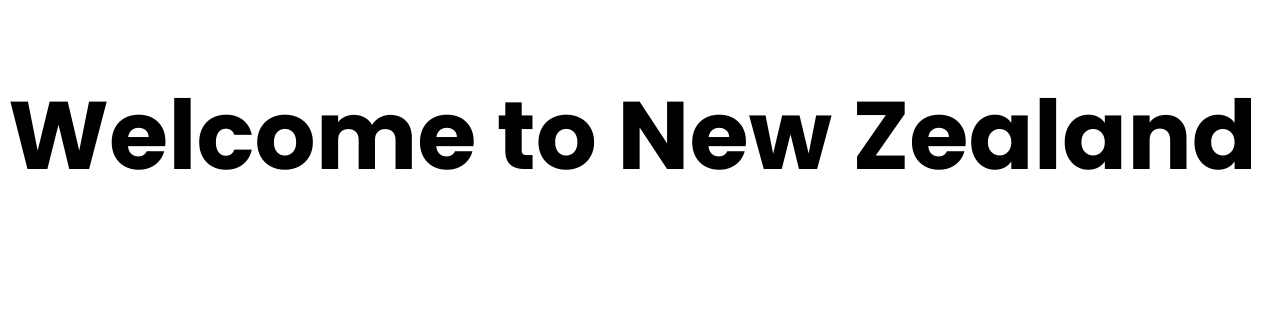
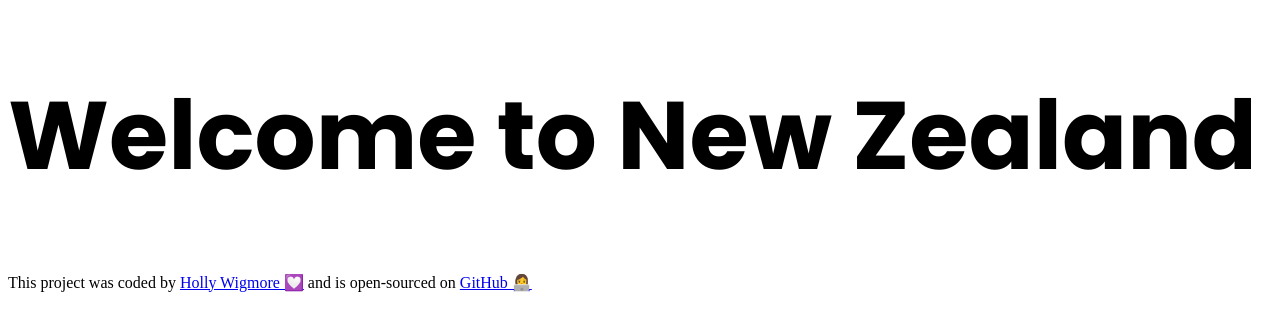
Before and after one commit to Holly-Wigmore/New-Zealand-Page, a plain HTML site: page index.html in a window 1280 px wide. Drawn offline with Linux system fonts and the light colour scheme.

Commit message:
Added images to file and added footer with link to github and personal website

```diff
--- a/index.html
+++ b/index.html
@@ -14,5 +14,15 @@
   </head>
   <body>
     <h1>Welcome to New Zealand</h1>
+    <footer>
+      <p>
+        This project was coded by
+        <a href="https://hollyberrywigmore.com/" target="_blank"
+          >Holly Wigmore 💟</a
+        >
+        and is open-sourced on
+        <a href="https://github.com/Holly-Wigmore" target="_blank">GitHub 👩‍💻</a>
+      </p>
+    </footer>
   </body>
 </html>
```
Also changed, not shown: images/New Zealand Header Image.jpg (added), images/New Zealand Landscape 2.jpg (added), 3 other files.
